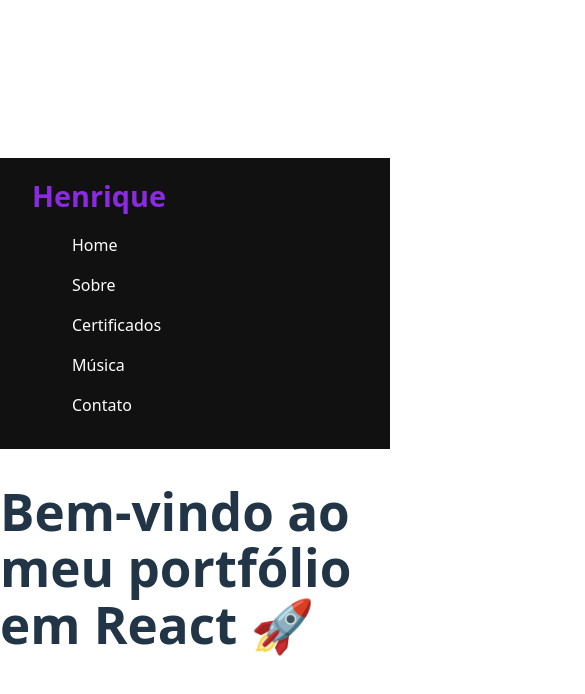
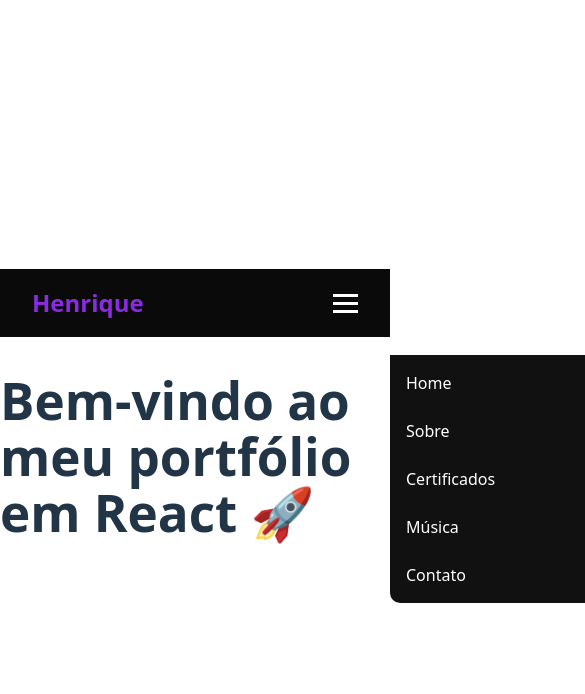
Before and after one commit to henriquepresende/Portfolio-react, a React (Vite) app: page / in a window 390 px wide. Shown: the top 694 px of the page, 585 px wide, since content can reach past the window. Built offline with nearby package versions, Linux system fonts and the light colour scheme.

Commit message:
fix new header

```diff
--- a/src/components/Header.css
+++ b/src/components/Header.css
@@ -1,40 +1,93 @@
+/* ===== Navbar ===== */
 .navbar {
+  background: #0a0a0a;
+  color: #fff;
+  padding: 1rem 2rem;
+  position: sticky;
+  top: 0;
+  z-index: 100;
+}
+
+.container {
   display: flex;
   justify-content: space-between;
   align-items: center;
-  padding: 1rem 2rem;
-  background: #111;
-  color: #fff;
+  max-width: 1200px;
+  margin: 0 auto;
 }
 
-.navbar .logo {
-  font-size: 1.8rem;
+/* Logo */
+.logo {
+  font-size: 1.5rem;
   font-weight: bold;
   color: #8a2be2;
   text-decoration: none;
 }
 
+/* Links */
 .nav-links {
-  list-style: none;
   display: flex;
   gap: 1.5rem;
+  list-style: none;
 }
 
 .nav-links li a {
   color: #fff;
   text-decoration: none;
   font-weight: 500;
-  transition: color 0.3s;
+  transition: color 0.3s ease;
 }
 
 .nav-links li a:hover {
-  color: #8a2be2;
+  color: #1DB954;
 }
 
-/* Responsividade */
+/* Hamburger */
+.hamburger {
+  display: none;
+  flex-direction: column;
+  cursor: pointer;
+  gap: 5px;
+}
+
+.hamburger span {
+  width: 25px;
+  height: 3px;
+  background: #fff;
+  transition: 0.3s;
+}
+
+/* Abrir menu */
+.hamburger.open span:nth-child(1) {
+  transform: rotate(45deg) translate(5px, 5px);
+}
+.hamburger.open span:nth-child(2) {
+  opacity: 0;
+}
+.hamburger.open span:nth-child(3) {
+  transform: rotate(-45deg) translate(5px, -5px);
+}
+
+/* Menu mobile */
 @media (max-width: 768px) {
+  .hamburger {
+    display: flex;
+  }
+
   .nav-links {
+    position: absolute;
+    top: 70px;
+    right: 0;
+    background: #111;
     flex-direction: column;
-    gap: 1rem;
+    width: 200px;
+    padding: 1rem;
+    transform: translateX(100%);
+    transition: transform 0.3s ease;
+    border-radius: 0 0 0 10px;
+  }
+
+  .nav-links.open {
+    transform: translateX(0);
   }
 }
--- a/src/components/Header.jsx
+++ b/src/components/Header.jsx
@@ -1,12 +1,24 @@
-import React from "react";
-import "./Header.css";
+import React, { useState } from "react";
+import './Header.css';
 
-export default function Header(){
-    return(
+export default function Header() {
+  const [isOpen, setIsOpen] = useState(false);
+
+  const toggleMenu = () => setIsOpen(!isOpen);
+
+  return (
     <nav className="navbar">
       <div className="container">
         <a href="/" className="logo">Henrique</a>
-                <ul className="nav-links">
+
+        {/* Botão hambúrguer */}
+        <div className={`hamburger ${isOpen ? 'open' : ''}`} onClick={toggleMenu}>
+          <span></span>
+          <span></span>
+          <span></span>
+        </div>
+
+        <ul className={`nav-links ${isOpen ? 'open' : ''}`}>
           <li><a href="/">Home</a></li>
           <li><a href="/about">Sobre</a></li>
           <li><a href="/certificates">Certificados</a></li>
```
Lines whose indentation alone changed are shown as unchanged.
